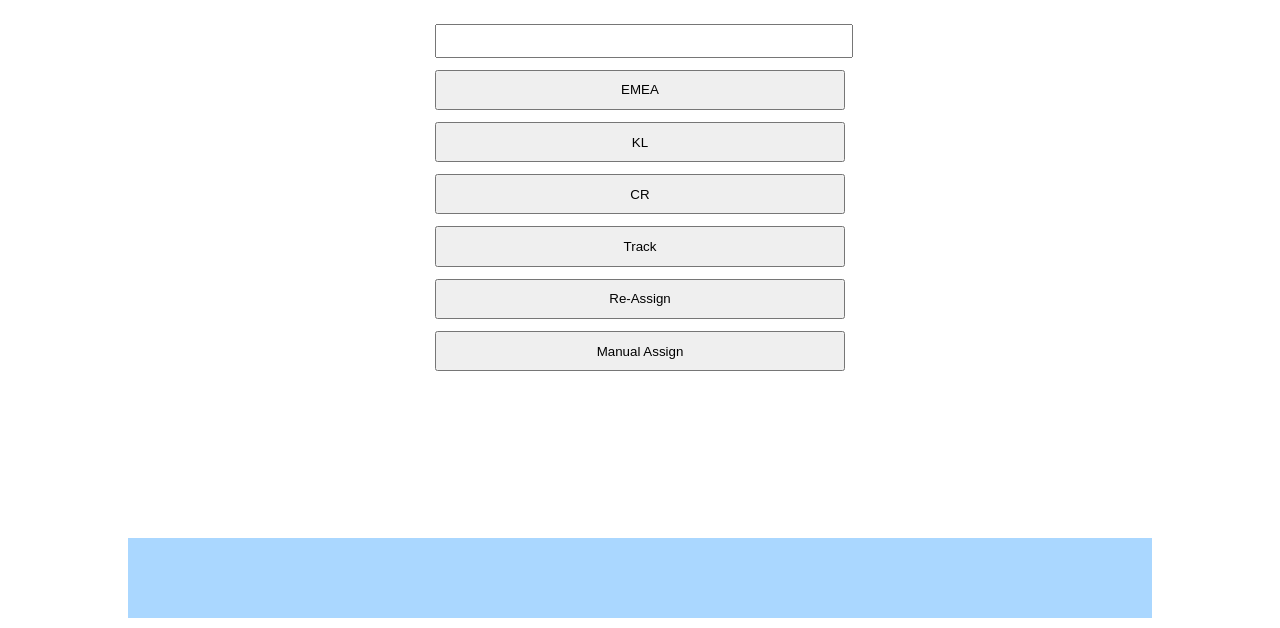
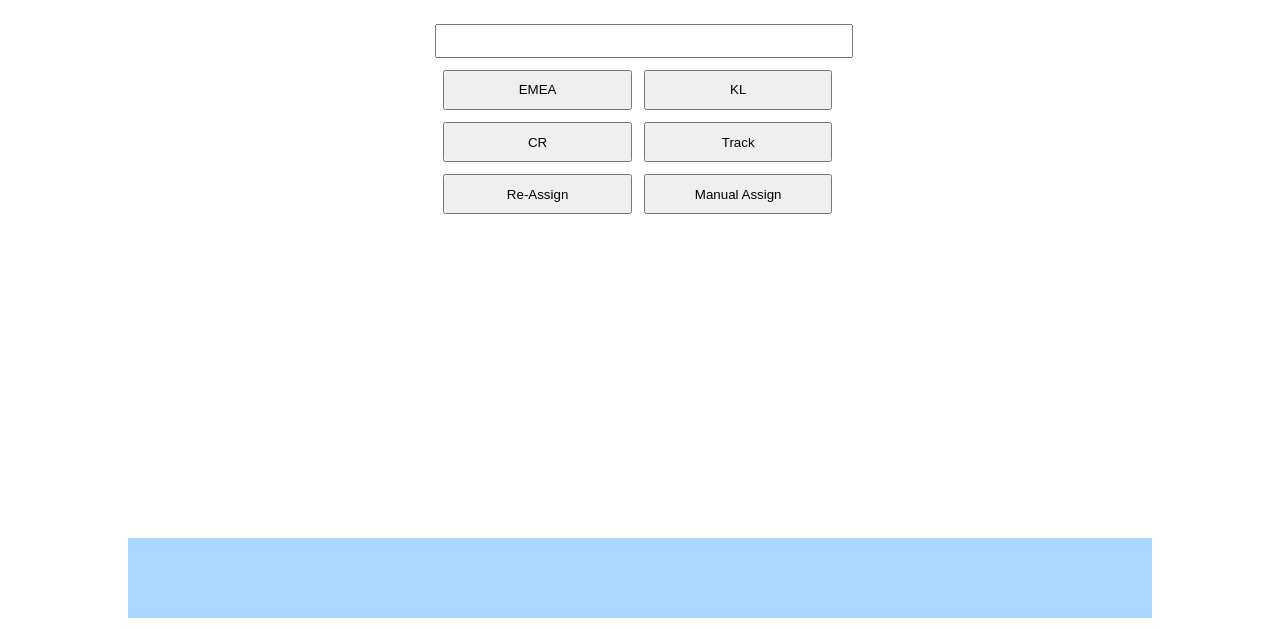
Before and after one commit to martinkaldramov/carnificina, a website: page index.html in a window 1280 px wide. Shown: the part 172-800 px from the top of the page. Drawn offline with nearby package versions, Linux system fonts and the light colour scheme; a web font is replaced by a local one.

Commit message:
Split the buttons in 2 columns

```diff
--- a/static/styles.css
+++ b/static/styles.css
@@ -60,9 +60,10 @@ body {
 }
 
 .form-element button{
-  width: 100%;
+  width: 46%;
   padding: .8em 0;
-  margin-top: .9em;
+  display: inline-block;
+  margin: 0.9em 0 0 2%;
 }
 
 .form-element input{
```
